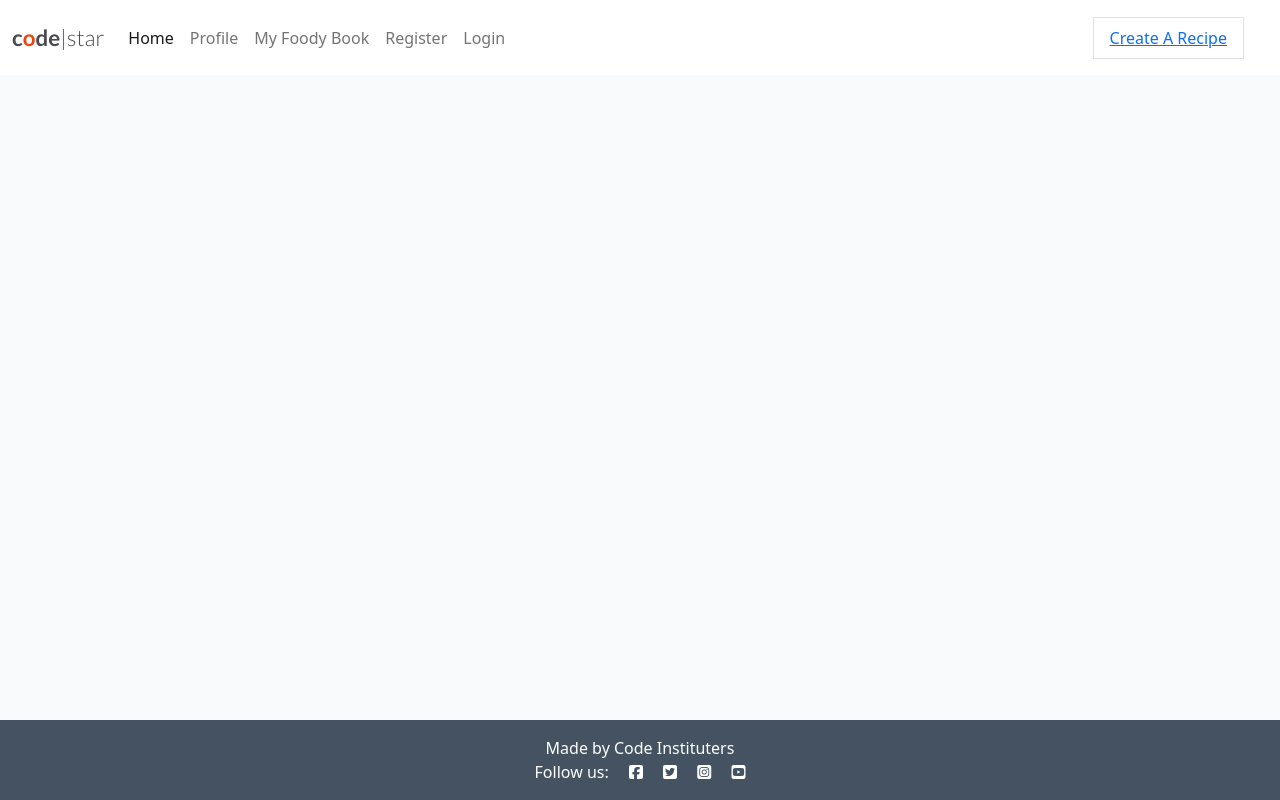
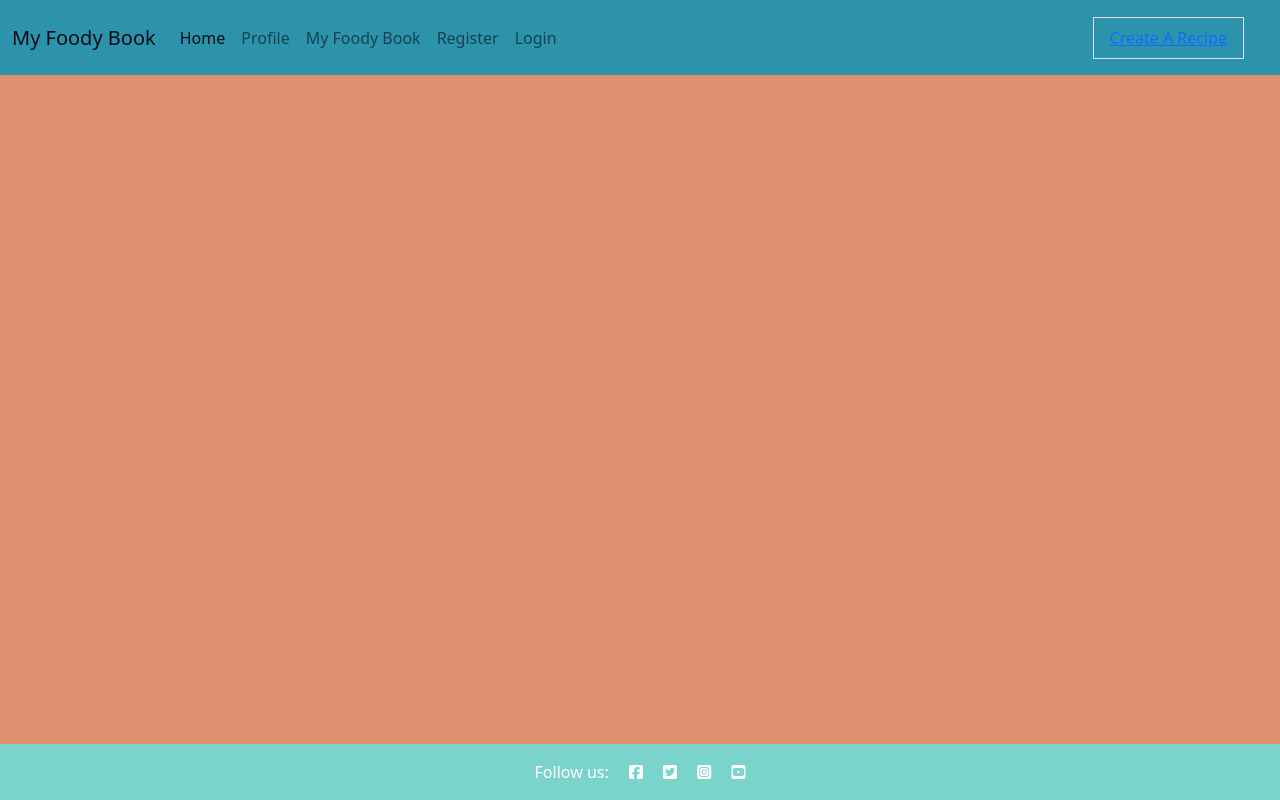
Before and after one commit to LudovicLeGuen/MyFoodyBook, a Django app: page / in a window 1280 px wide. Run offline with Django 3.2, Linux system fonts and the light colour scheme; data that the repository does not hold is empty; some libraries are stand-ins or nearby versions.

Commit message:
Style base.html

```diff
--- a/static/css/style.css
+++ b/static/css/style.css
@@ -1,5 +1,5 @@
 body {
-    background-color: #00281F;
+    background-color: #DE8F6E !important;
 }
 
 .brand {
@@ -7,26 +7,6 @@ body {
     font-size: 1.4rem;
     font-weight: 700;
     color: #4A4A4F;
-}
-
-.red-o {
-    color: #E84610;
-}
-
-.thin {
-    font-weight: 300;
-}
-
-.light-bg {
-    background-color: #fff;
-}
-
-.dark-bg {
-    background-color: #445261;
-}
-
-.main-bg {
-    background-color: #F9FAFC;
 }
 
 .card {
@@ -42,7 +22,7 @@ body {
     position: absolute;
     bottom: 5%;
     min-width: 30%;
-    left: -2px;
+    left: 0px;
     background-color: #23BBBB;
 }
 
@@ -147,6 +127,7 @@ body {
 
 .navbar {
     height: 75px;
+    background-color: #2d93ad;
 }
 
 .card-img {
@@ -155,7 +136,10 @@ body {
 }
 
 img {
-    /* You can set the dimensions to whatever you want */
     height: 450px;
     object-fit: cover;
 }
+
+.footer{
+    background-color: #7BD4CC;
+}
--- a/templates/base.html
+++ b/templates/base.html
@@ -27,10 +27,9 @@
 
     <!-- Navigation -->
 
-    <nav class="navbar navbar-expand-lg navbar-light bg-white">
+    <nav class="navbar navbar-expand-lg navbar-light">
         <div class="container-fluid">
-            <a class="navbar-brand" href="{% url 'home' %}"><span class="brand">c<span class="red-o">o</span>de<span
-                        class="thin">|star</span></span></span></a>
+            <a class="navbar-brand" href="{% url 'home' %}">My Foody Book</a>
             <button class="navbar-toggler" type="button" data-bs-toggle="collapse" data-bs-target="#navbarText"
                 aria-controls="navbarText" aria-expanded="false" aria-label="Toggle navigation">
                 <span class="navbar-toggler-icon"></span>
@@ -85,9 +84,8 @@
     </main>
 
     <!-- Footer -->
-    <footer class="footer mt-auto py-3 dark-bg">
-        <p class="m-0 text-center text-white">Made by Code Instituters</p>
-        <p class="m-0 text-center text-white">Follow us: <i class="fab fa-facebook-square ms-3"></i>
+    <footer class="footer mt-auto py-3">
+            <p class="m-0 text-center text-white">Follow us: <i class="fab fa-facebook-square ms-3"></i>
             <i class="fab fa-twitter-square ms-3"></i>
             <i class="fab fa-instagram-square ms-3"></i>
             <i class="fab fa-youtube-square ms-3"></i>
```
